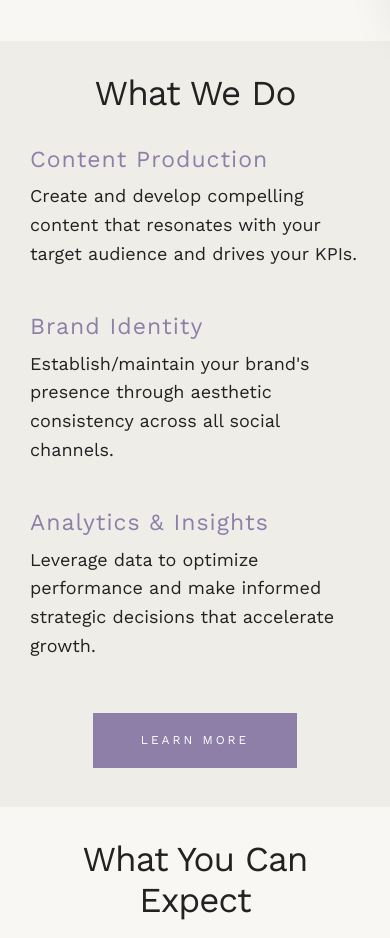
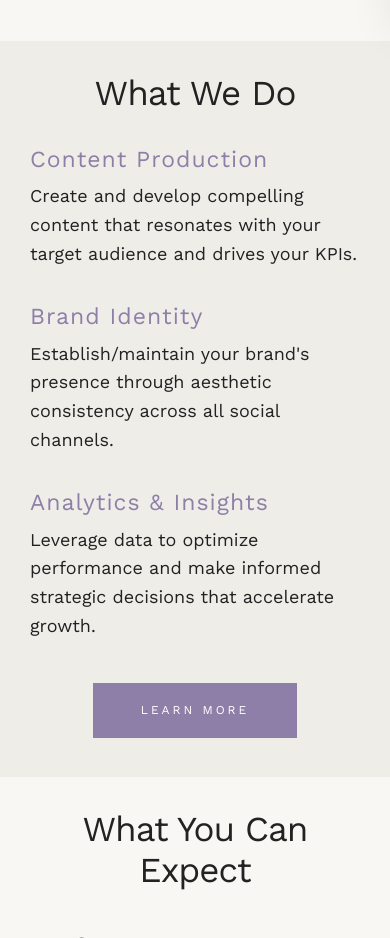
Before and after one commit to HamptonGolf/es-test-demo, a plain HTML site: page index.html in a window 390 px wide. Shown: the part 820-1758 px from the top of the page. Drawn offline with nearby package versions, Linux system fonts and the light colour scheme.

Commit message:
Update style.css

```diff
--- a/style.css
+++ b/style.css
@@ -1345,7 +1345,7 @@ body {
     }
 
     .service-card {
-        padding: 4px 0 20px;
+        padding: 4px 0 10px;
     }
 
     .services-button-wrapper {
```
